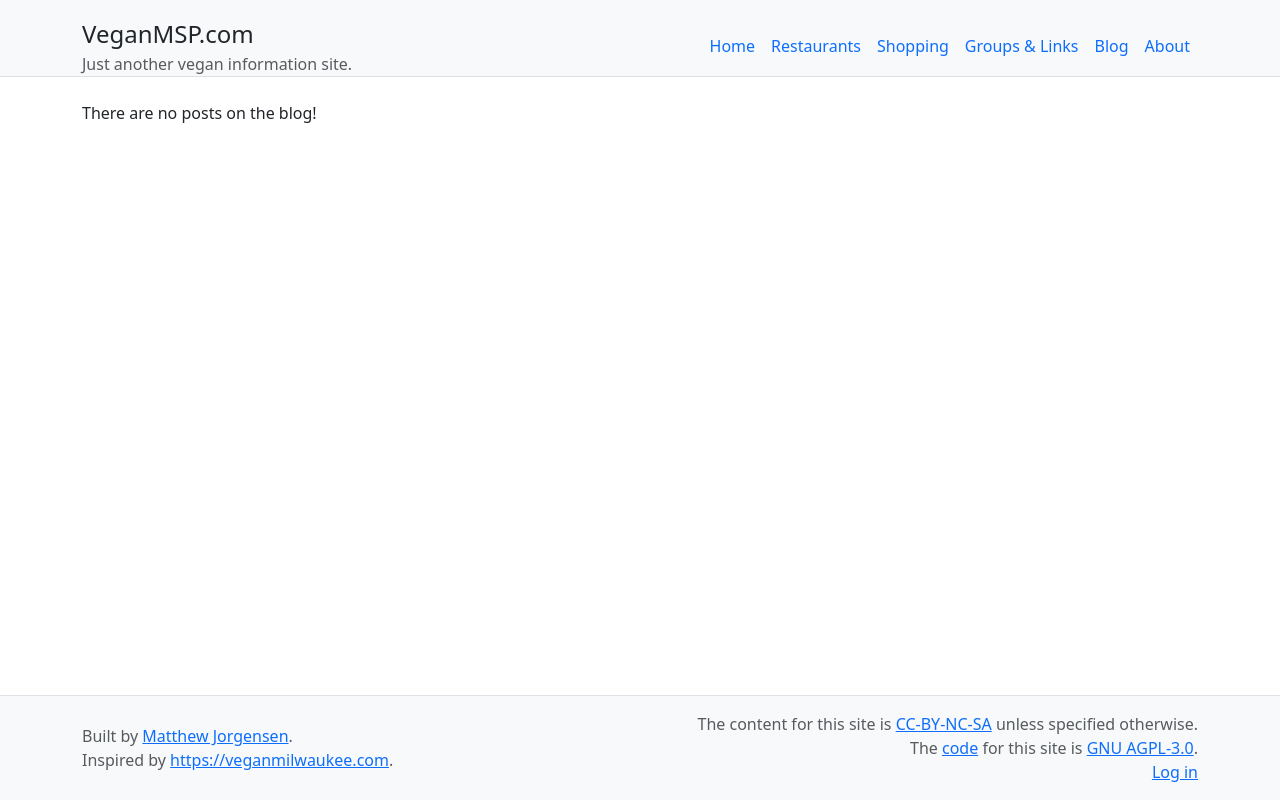
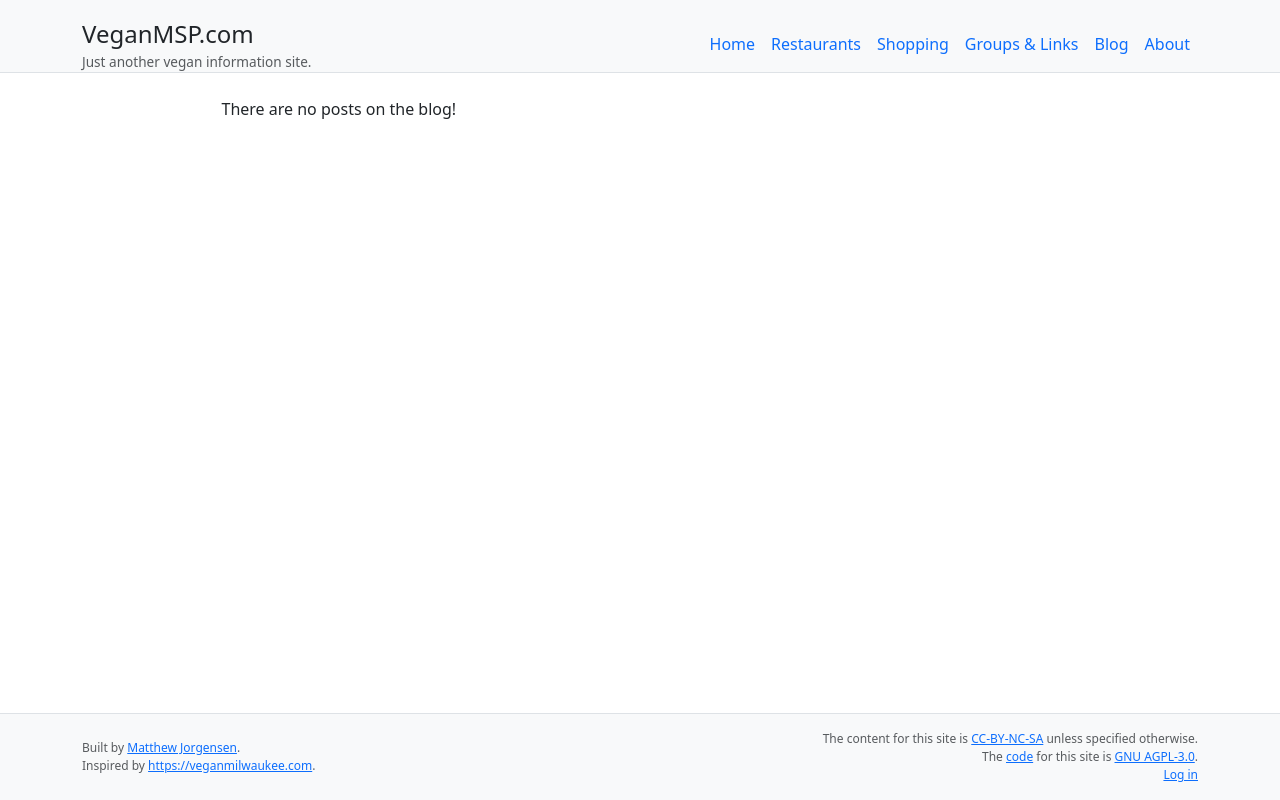
Before and after one commit to VeganMSP/veganmsp.com, a Django app: page /blog/ in a window 1280 px wide. Run offline with Django 3.2, Linux system fonts and the light colour scheme; data that the repository does not hold is empty; style sheets or scripts are compiled from the project's sources; parts of the project's set-up code (start-up, migrations or seed data) failed here and were passed over; some libraries are stand-ins or nearby versions.

Commit message:
Style tweaks

```diff
--- a/templates/base.html
+++ b/templates/base.html
@@ -24,7 +24,7 @@
 					</a>
 					</div>
 					<div class="row">
-						<span class="text-muted">
+						<span class="text-muted fs-6">
 							Just another vegan information site.
 						</span>
 					</div>
@@ -49,22 +49,22 @@
 		</div>
 	</header>
 
-	<main class="flex-shrink-0">
+	<main class="flex-shrink-0 pb-3">
 		<div class="container">
-			<div class="content">
+			<div class="content mx-auto w-75">
 				{% block content %}{% endblock %}
 			</div>
 		</div>
 	</main>
 
-	<footer class="footer border-top mt-auto py-3 bg-light text-muted">
+	<footer class="footer border-top fs-7 mt-auto py-3 bg-light text-muted">
 		<div class="container">
 			<div class="row align-items-center">
-				<div class="col-md">
+				<div class="col-sm-4">
 					{% include "includes/_site-bio.html" %}
 				</div>
 
-				<div class="col-md text-end">
+				<div class="col text-xs-start text-sm-end">
 					{% include "includes/_licenses.html" %}
 
 					{% if not user.is_authenticated %}
```
